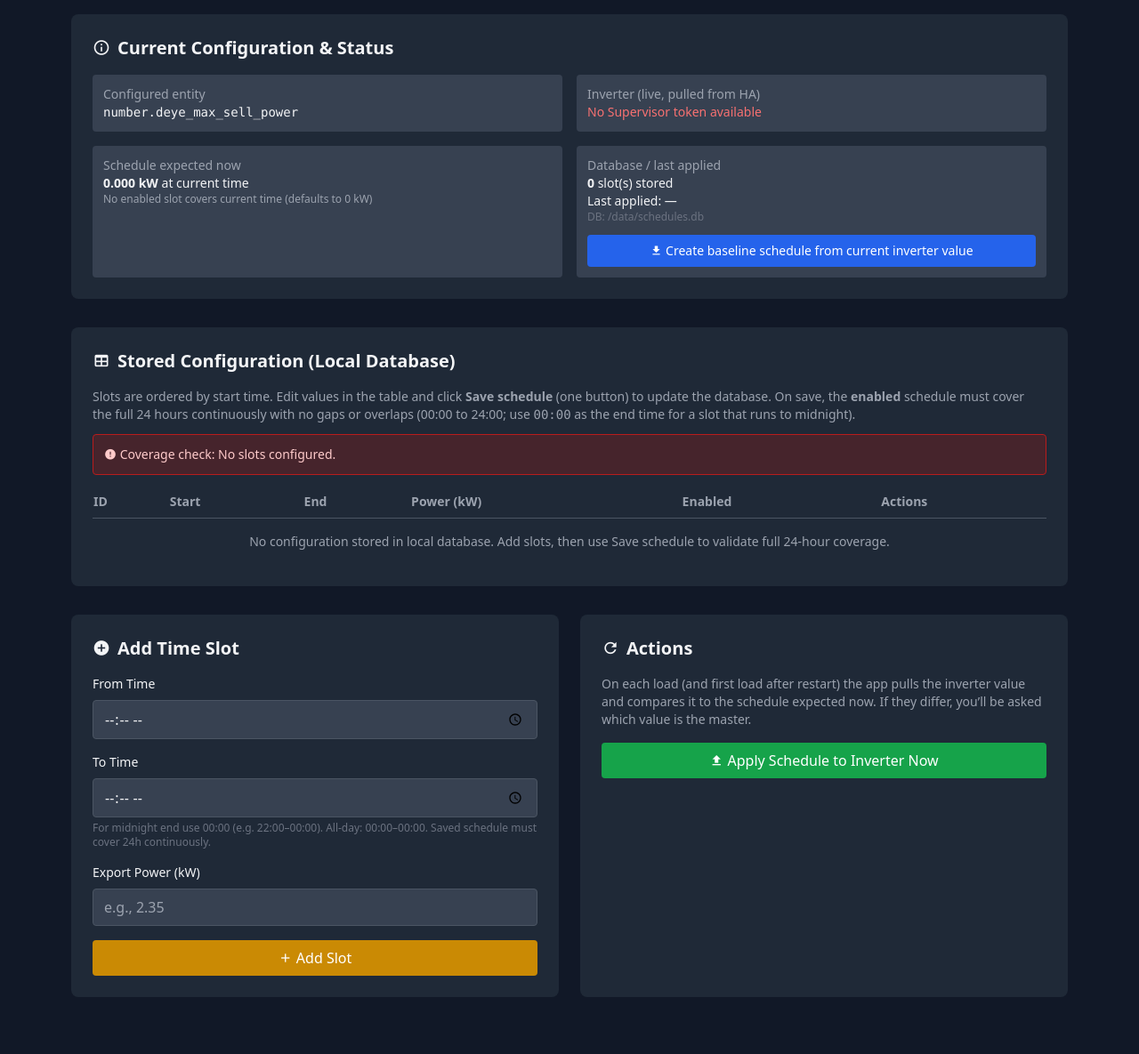
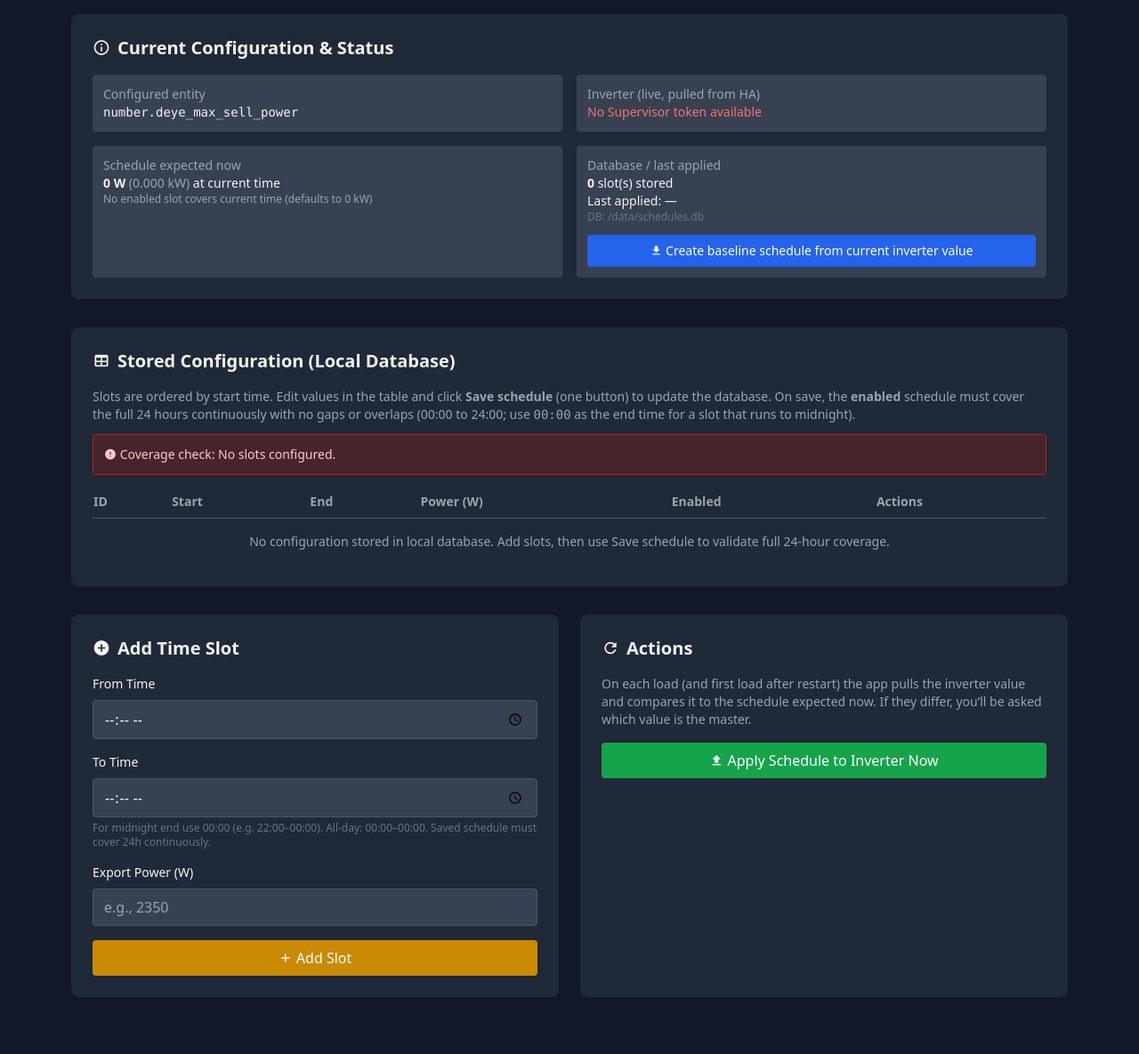
Before and after one commit to maverik-77/deye-export-manager, a FastAPI app: page / in a window 1280 px wide. Shown: the part 140-1325 px from the top of the page at 89% size. Run offline with FastAPI, Linux system fonts and the light colour scheme; data that the repository does not hold is empty; parts of the project's set-up code (start-up, migrations or seed data) failed here and were passed over; some libraries are stand-ins or nearby versions.

Commit message:
UI power inputs in Watts (convert internally) (v1.0.9)

```diff
--- a/deye_export_manager/config.yaml
+++ b/deye_export_manager/config.yaml
@@ -1,5 +1,5 @@
 name: "Deye Export Manager"
-version: "1.0.8"
+version: "1.0.9"
 slug: "deye_export_manager"
 description: "Custom export scheduler for Deye inverters with 24-hour schedule management"
 url: "https://github.com/your-repo/deye-export-manager"
--- a/deye_export_manager/main.py
+++ b/deye_export_manager/main.py
@@ -317,14 +317,15 @@ async def index(request: Request):
     ))
 
 @app.post("/add_slot")
-async def add_slot(request: Request, start_time: str = Form(...), end_time: str = Form(...), power_kw: float = Form(...)):
+async def add_slot(request: Request, start_time: str = Form(...), end_time: str = Form(...), power_w: float = Form(...)):
     try:
         s_min, e_min = _slot_interval(start_time, end_time)
         if e_min <= s_min:
             raise ValueError()
     except Exception:
         raise HTTPException(status_code=400, detail="Invalid time range. Use HH:MM; for midnight end use 00:00.")
-    power_kw = max(0.0, min(16.0, float(power_kw)))
+    power_w = max(0.0, min(16000.0, float(power_w)))
+    power_kw = round(power_w / 1000.0, 3)
     conn = sqlite3.connect(DB_PATH)
     c = conn.cursor()
     c.execute("INSERT INTO schedule_slots (start_time, end_time, power_kw) VALUES (?, ?, ?)",
@@ -356,14 +357,15 @@ async def toggle_slot(request: Request, slot_id: int):
 
 
 @app.post("/update_slot/{slot_id}")
-async def update_slot(request: Request, slot_id: int, start_time: str = Form(...), end_time: str = Form(...), power_kw: float = Form(...), enabled: str = Form(None)):
+async def update_slot(request: Request, slot_id: int, start_time: str = Form(...), end_time: str = Form(...), power_w: float = Form(...), enabled: str = Form(None)):
     try:
         s_min, e_min = _slot_interval(start_time, end_time)
         if e_min <= s_min:
             raise ValueError()
     except Exception:
         raise HTTPException(status_code=400, detail="Invalid time range. Use HH:MM; for midnight end use 00:00.")
-    power_kw = max(0.0, min(16.0, float(power_kw)))
+    power_w = max(0.0, min(16000.0, float(power_w)))
+    power_kw = round(power_w / 1000.0, 3)
     en = 1 if enabled is not None else 0
     conn = sqlite3.connect(DB_PATH)
     c = conn.cursor()
@@ -383,7 +385,9 @@ async def save_slots(request: Request):
     ids = form.getlist("id")
     starts = form.getlist("start_time")
     ends = form.getlist("end_time")
-    powers = form.getlist("power_kw")
+    powers = form.getlist("power_w")
+    if not powers:
+        powers = form.getlist("power_kw")  # fallback
     enableds = form.getlist("enabled")
     if not (len(ids) == len(starts) == len(ends) == len(powers) == len(enableds)):
         from urllib.parse import quote
@@ -395,7 +399,7 @@ async def save_slots(request: Request):
                 "id": int(sid),
                 "start_time": str(starts[i]),
                 "end_time": str(ends[i]),
-                "power_kw": float(powers[i]),
+                "power_kw": round(max(0.0, min(16000.0, float(powers[i]))) / 1000.0, 3),
                 "enabled": 1 if str(enableds[i]) in ("1", "true", "True", "on", "yes") else 0,
             }
         except Exception:
--- a/deye_export_manager/templates/index.html
+++ b/deye_export_manager/templates/index.html
@@ -25,7 +25,7 @@
                 Value mismatch — choose master
             </h2>
             <p class="text-amber-100 mb-1">{% if mismatch.startup_check %}Checked on first load after (re)start. {% endif %}Current time: <strong>{{ mismatch.current_time }}</strong></p>
-            <p class="mb-4">Inverter reports <strong>{{ "%.3f"|format(mismatch.inverter_kw) }} kW</strong>, but the app schedule expects <strong>{{ "%.3f"|format(mismatch.schedule_kw) }} kW</strong> now.{% if mismatch.active_slot %} (Active slot {{ mismatch.active_slot.start_time }}–{{ mismatch.active_slot.end_time }}){% else %} (No enabled slot covers this time; schedule defaults to 0 kW.){% endif %}</p>
+            <p class="mb-4">Inverter reports <strong>{{ "%.0f"|format(mismatch.inverter_kw * 1000) }} W</strong> ({{ "%.3f"|format(mismatch.inverter_kw) }} kW), but the app schedule expects <strong>{{ "%.0f"|format(mismatch.schedule_kw * 1000) }} W</strong> ({{ "%.3f"|format(mismatch.schedule_kw) }} kW) now.{% if mismatch.active_slot %} (Active slot {{ mismatch.active_slot.start_time }}–{{ mismatch.active_slot.end_time }}){% else %} (No enabled slot covers this time; schedule defaults to 0 kW.){% endif %}</p>
             <p class="text-sm text-amber-200 mb-4">Which value should be treated as the master? The other will be updated accordingly.</p>
             <div class="flex flex-wrap gap-3">
                 <form action="{{ root_path }}/resolve_mismatch" method="post" class="inline">
@@ -41,7 +41,7 @@
                     </button>
                 </form>
             </div>
-            <p class="text-xs text-amber-300 mt-3">“Use inverter value” updates the currently active slot (or creates a 00:00–23:59 baseline if no slot covers now). “Use schedule value” sends the expected schedule power to the inverter.</p>
+            <p class="text-xs text-amber-300 mt-3">“Use inverter value” updates the currently active slot (or creates a 00:00–23:59 baseline if no slot covers now). “Use schedule value” sends the expected schedule power to the inverter (converted as needed).</p>
         </div>
         {% endif %}
 
@@ -58,7 +58,7 @@
                 <div class="bg-gray-700 rounded p-3">
                     <div class="text-gray-400">Inverter (live, pulled from HA)</div>
                     {% if ha_status and ha_status.ok %}
-                        <div><span class="font-semibold">{{ ha_status.state }}</span>{% if ha_status.unit %} {{ ha_status.unit }}{% endif %} {% if ha_status.power_kw is not none %}<span class="text-gray-400">({{ "%.3f"|format(ha_status.power_kw) }} kW)</span>{% endif %}</div>
+                        <div><span class="font-semibold">{{ ha_status.state }}</span>{% if ha_status.unit %} {{ ha_status.unit }}{% endif %} {% if ha_status.power_kw is not none %}<span class="text-gray-400">({{ "%.0f"|format(ha_status.power_kw * 1000) }} W / {{ "%.3f"|format(ha_status.power_kw) }} kW)</span>{% endif %}</div>
                         {% if ha_status.friendly_name %}<div class="text-gray-400">{{ ha_status.friendly_name }}</div>{% endif %}
                         {% if ha_status.last_changed %}<div class="text-gray-500 text-xs">Last changed: {{ ha_status.last_changed }}</div>{% endif %}
                     {% else %}
@@ -67,8 +67,8 @@
                 </div>
                 <div class="bg-gray-700 rounded p-3">
                     <div class="text-gray-400">Schedule expected now</div>
-                    <div><span class="font-semibold">{{ "%.3f"|format(expected_kw) }} kW</span> at current time</div>
-                    {% if active_slot %}<div class="text-gray-400 text-xs">Active slot: {{ active_slot.start_time }}–{{ active_slot.end_time }} ({{ "%.2f"|format(active_slot.power_kw) }} kW)</div>{% else %}<div class="text-gray-400 text-xs">No enabled slot covers current time (defaults to 0 kW)</div>{% endif %}
+                    <div><span class="font-semibold">{{ "%.0f"|format(expected_kw * 1000) }} W</span> <span class="text-gray-400">({{ "%.3f"|format(expected_kw) }} kW)</span> at current time</div>
+                    {% if active_slot %}<div class="text-gray-400 text-xs">Active slot: {{ active_slot.start_time }}–{{ active_slot.end_time }} ({{ "%.0f"|format(active_slot.power_kw * 1000) }} W)</div>{% else %}<div class="text-gray-400 text-xs">No enabled slot covers current time (defaults to 0 kW)</div>{% endif %}
                 </div>
                 <div class="bg-gray-700 rounded p-3">
                     <div class="text-gray-400">Database / last applied</div>
@@ -106,7 +106,7 @@
                             <th class="py-2 pr-2">ID</th>
                             <th class="py-2 pr-2">Start</th>
                             <th class="py-2 pr-2">End</th>
-                            <th class="py-2 pr-2">Power (kW)</th>
+                            <th class="py-2 pr-2">Power (W)</th>
                             <th class="py-2 pr-2">Enabled</th>
                             <th class="py-2">Actions</th>
                         </tr>
@@ -117,7 +117,7 @@
                             <td class="py-2 pr-2 font-mono">{{ slot.id }}<input form="save-all-slots" type="hidden" name="id" value="{{ slot.id }}"></td>
                             <td class="py-2 pr-2"><input form="save-all-slots" type="time" name="start_time" value="{{ slot.start_time }}" required class="w-28 px-2 py-1 bg-gray-700 rounded border border-gray-600 focus:border-yellow-500 focus:outline-none font-mono"></td>
                             <td class="py-2 pr-2"><input form="save-all-slots" type="time" name="end_time" value="{{ slot.end_time }}" required class="w-28 px-2 py-1 bg-gray-700 rounded border border-gray-600 focus:border-yellow-500 focus:outline-none font-mono"></td>
-                            <td class="py-2 pr-2"><input form="save-all-slots" type="number" name="power_kw" step="0.01" min="0" max="16" value="{{ '%.2f'|format(slot.power_kw) }}" required class="w-24 px-2 py-1 bg-gray-700 rounded border border-gray-600 focus:border-yellow-500 focus:outline-none text-yellow-500 font-semibold"></td>
+                            <td class="py-2 pr-2"><input form="save-all-slots" type="number" name="power_w" step="1" min="0" max="16000" value="{{ '%.0f'|format(slot.power_kw * 1000) }}" required class="w-28 px-2 py-1 bg-gray-700 rounded border border-gray-600 focus:border-yellow-500 focus:outline-none text-yellow-500 font-semibold"></td>
                             <td class="py-2 pr-2">
                                 <select form="save-all-slots" name="enabled" class="px-2 py-1 bg-gray-700 rounded border border-gray-600 focus:border-yellow-500 focus:outline-none">
                                     <option value="1" {% if slot.enabled %}selected{% endif %}>Yes</option>
@@ -159,8 +159,8 @@
                         <p class="text-xs text-gray-500 mt-1">For midnight end use 00:00 (e.g. 22:00–00:00). All-day: 00:00–00:00. Saved schedule must cover 24h continuously.</p>
                     </div>
                     <div>
-                        <label class="block text-sm font-medium mb-2">Export Power (kW)</label>
-                        <input type="number" name="power_kw" step="0.01" min="0" max="16" placeholder="e.g., 2.35" required class="w-full px-3 py-2 bg-gray-700 rounded border border-gray-600 focus:border-yellow-500 focus:outline-none">
+                        <label class="block text-sm font-medium mb-2">Export Power (W)</label>
+                        <input type="number" name="power_w" step="1" min="0" max="16000" placeholder="e.g., 2350" required class="w-full px-3 py-2 bg-gray-700 rounded border border-gray-600 focus:border-yellow-500 focus:outline-none">
                     </div>
                     <button type="submit" class="w-full bg-yellow-600 hover:bg-yellow-700 text-white py-2 px-4 rounded font-medium transition">
                         <i class="mdi mdi-plus"></i> Add Slot
```
Also changed, not shown: README.md.
